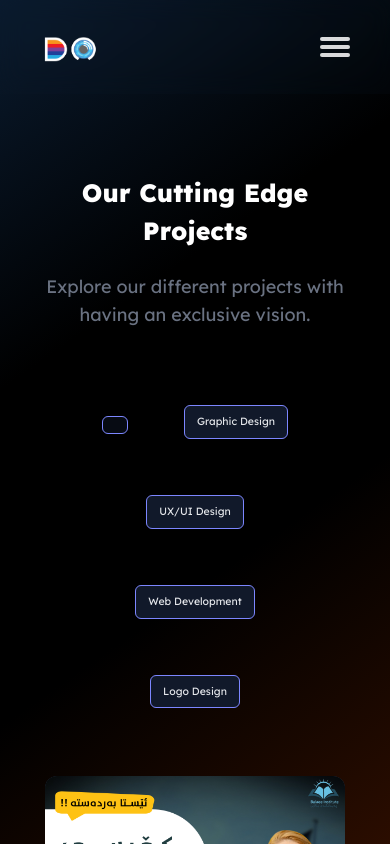
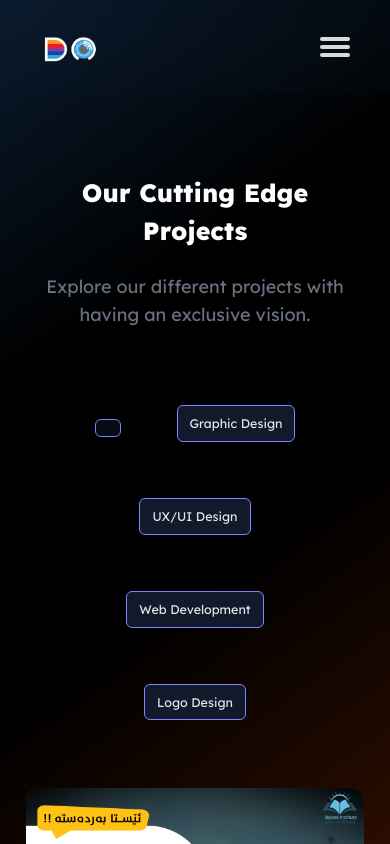
Before and after one commit to barezzali2/Design-Vision, a React (Vite) app: page /projects in a window 390 px wide. Shown: the top 844 px of the page. Built offline with nearby package versions, Linux system fonts and the light colour scheme; a web font is replaced by a local one.

Commit message:
Fixing the filter

```diff
--- a/src/components/projects/ProjectsPage.jsx
+++ b/src/components/projects/ProjectsPage.jsx
@@ -47,7 +47,7 @@ function ProjectsPage() {
 
   return (
     <motion.div
-    className='mt-20 md:mt-15 mx-auto px-4 max-w-6xl w-[85%] lg:w-[80%] mb-15 lg:mb-20'
+    className='mt-20 md:mt-15 mx-auto px-4 max-w-6xl w-[95%] lg:w-[80%] mb-15 lg:mb-20'
     initial={{ opacity: 0, y:30 }}
     whileInView={{ opacity: 1, y:0 }}
     viewport={{once: true}}
@@ -65,7 +65,7 @@ function ProjectsPage() {
 
 
     <>
-          <div className='text-[10.5px] lg:text-[16px] lg:block lg:mt-5 lg:items-center'>
+          <div className='text-[12.5px] lg:text-[16px] lg:block lg:mt-5 lg:items-center'>
           {filterTypes.map((type) => (
           <button
           className={`border-1 border-indigo-400 cursor-pointer hover:bg-[#0b101b] p-2 md:p-3 px-3 rounded-md m-7 ${state.selectedType === type ? "bg-[#070b13] text-white" : "bg-[#11192a] text-gray-200"}`}
```
